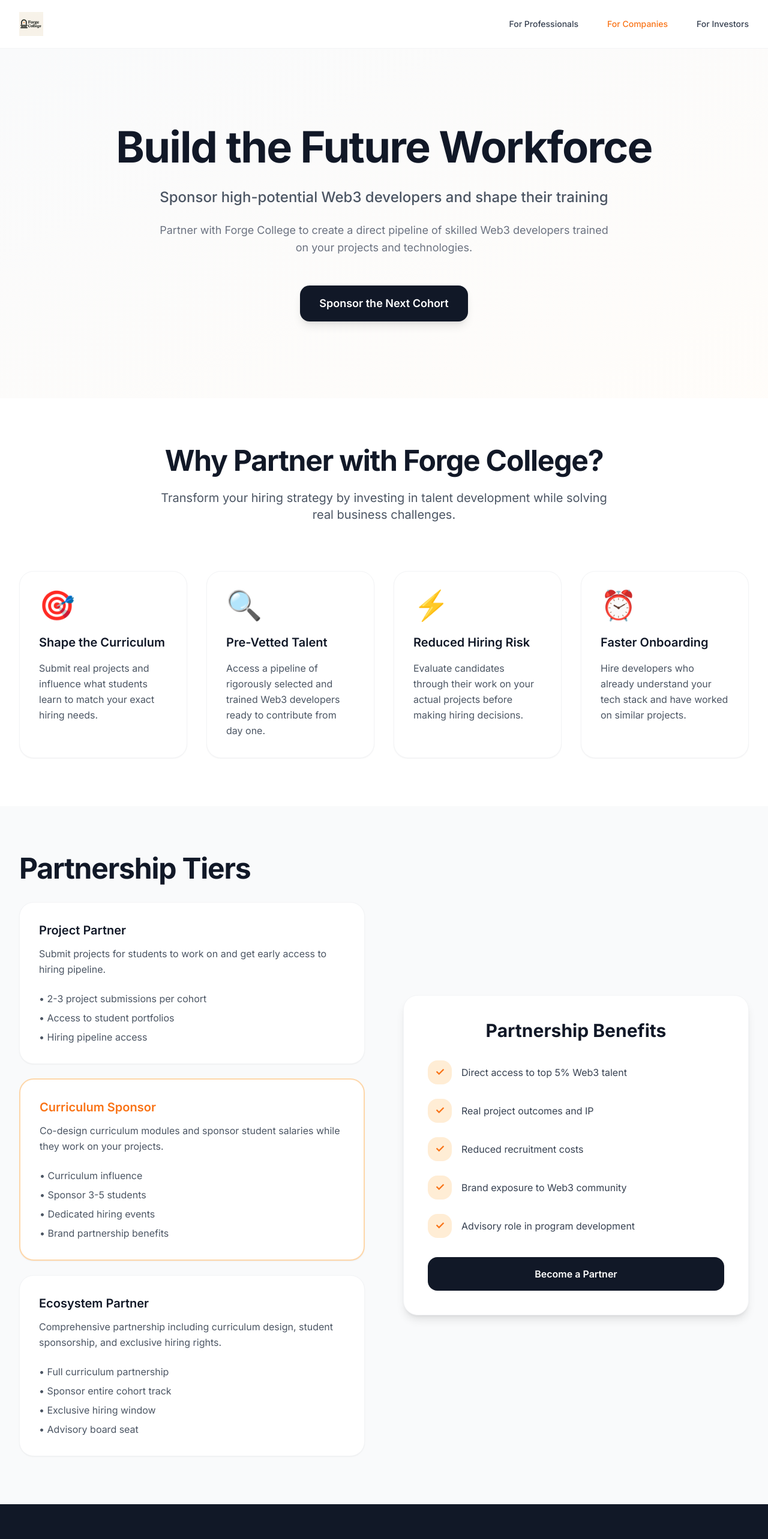
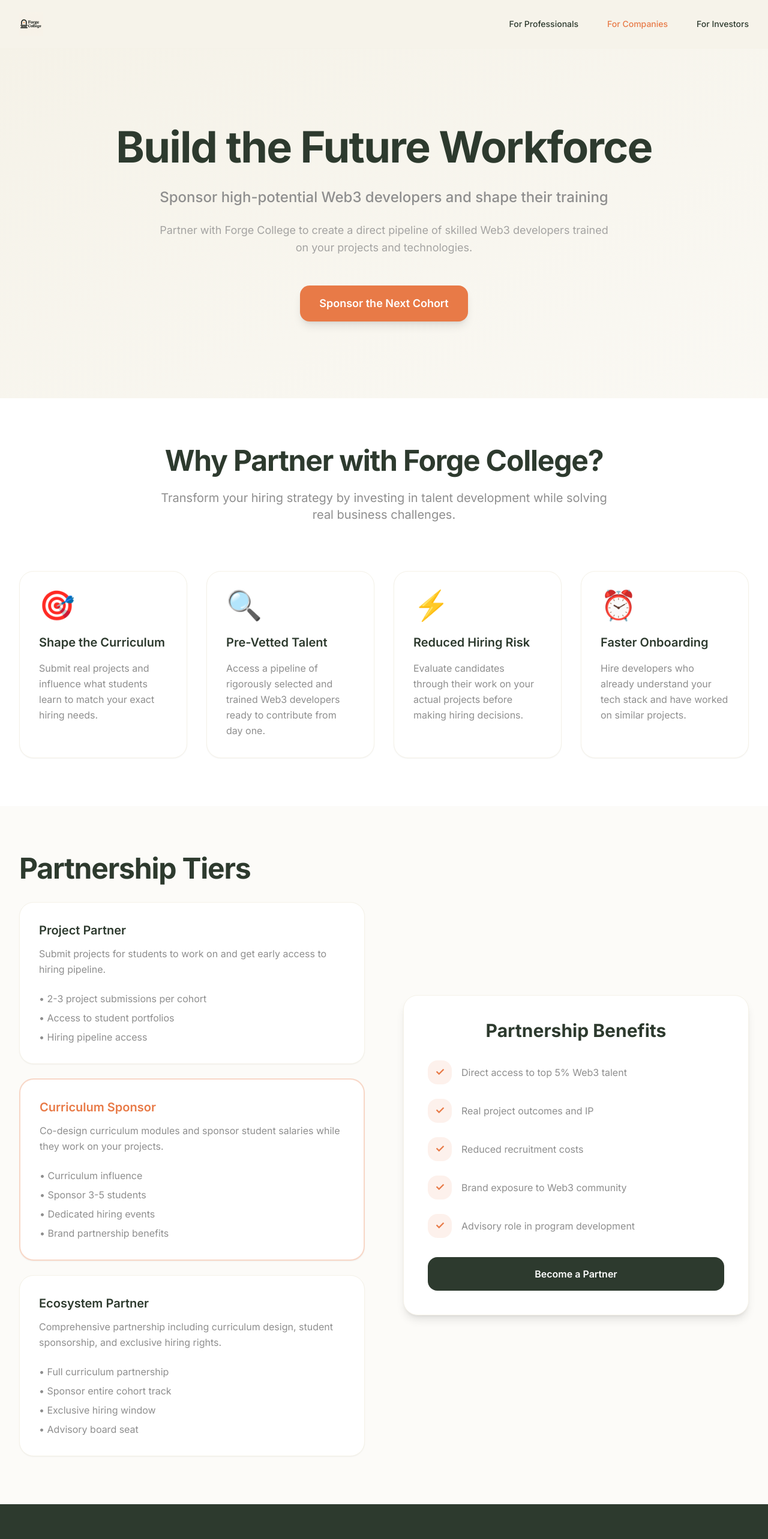
Before and after one commit to arturrod96/forge-college, a React (Vite) app: page /companies in a window 1280 px wide. Shown: the top 2566 px of the page at 60% size. Built offline with nearby package versions, Linux system fonts and the light colour scheme.

Commit message:
Update website color palette
Apply the new color scheme based on the provided palette.

```diff
--- a/src/components/FeatureCard.tsx
+++ b/src/components/FeatureCard.tsx
@@ -7,10 +7,10 @@ interface FeatureCardProps {
 
 const FeatureCard = ({ icon, title, description }: FeatureCardProps) => {
   return (
-    <div className="bg-white rounded-3xl p-8 shadow-sm border border-gray-100 hover:shadow-lg hover:border-orange-100 transition-all duration-300 group">
+    <div className="bg-white rounded-3xl p-8 shadow-sm border border-forge-cream hover:shadow-lg hover:border-forge-orange/20 transition-all duration-300 group">
       <div className="text-5xl mb-6 group-hover:scale-110 transition-transform duration-300">{icon}</div>
-      <h3 className="text-xl font-semibold text-gray-900 mb-4">{title}</h3>
-      <p className="text-gray-600 leading-relaxed">{description}</p>
+      <h3 className="text-xl font-semibold text-forge-dark mb-4">{title}</h3>
+      <p className="text-forge-gray leading-relaxed">{description}</p>
     </div>
   );
 };
--- a/src/components/Hero.tsx
+++ b/src/components/Hero.tsx
@@ -10,20 +10,20 @@ interface HeroProps {
 
 const Hero = ({ title, subtitle, description, ctaText, onCtaClick }: HeroProps) => {
   return (
-    <section className="relative py-24 lg:py-32 bg-gradient-to-br from-gray-50 to-orange-50/30">
+    <section className="relative py-24 lg:py-32 bg-gradient-to-br from-forge-cream to-forge-cream/50">
       <div className="max-w-6xl mx-auto px-6 lg:px-8 text-center">
-        <h1 className="text-5xl lg:text-7xl font-bold text-gray-900 mb-8 leading-[1.1] tracking-tight">
+        <h1 className="text-5xl lg:text-7xl font-bold text-forge-dark mb-8 leading-[1.1] tracking-tight">
           {title}
         </h1>
-        <p className="text-xl lg:text-2xl text-gray-600 mb-6 font-medium max-w-4xl mx-auto">
+        <p className="text-xl lg:text-2xl text-forge-gray mb-6 font-medium max-w-4xl mx-auto">
           {subtitle}
         </p>
-        <p className="text-lg text-gray-500 mb-12 max-w-3xl mx-auto leading-relaxed">
+        <p className="text-lg text-forge-gray/80 mb-12 max-w-3xl mx-auto leading-relaxed">
           {description}
         </p>
         <button
           onClick={onCtaClick}
-          className="bg-gray-900 text-white px-8 py-4 rounded-2xl text-lg font-semibold hover:bg-gray-800 transition-all duration-200 transform hover:scale-[1.02] shadow-lg hover:shadow-xl"
+          className="bg-forge-orange text-white px-8 py-4 rounded-2xl text-lg font-semibold hover:bg-forge-orange-light transition-all duration-200 transform hover:scale-[1.02] shadow-lg hover:shadow-xl"
         >
           {ctaText}
         </button>
--- a/src/components/Navbar.tsx
+++ b/src/components/Navbar.tsx
@@ -14,7 +14,7 @@ const Navbar = () => {
   ];
 
   return (
-    <nav className="bg-white/80 backdrop-blur-xl border-b border-gray-100 sticky top-0 z-50">
+    <nav className="bg-forge-cream/90 backdrop-blur-xl border-b border-forge-cream sticky top-0 z-50">
       <div className="max-w-7xl mx-auto px-6 lg:px-8">
         <div className="flex justify-between items-center h-20">
           <Link to="/" className="flex items-center space-x-3">
@@ -33,8 +33,8 @@ const Navbar = () => {
                 to={item.path}
                 className={`text-sm font-medium transition-all duration-200 ${
                   location.pathname === item.path
-                    ? 'text-orange-500'
-                    : 'text-gray-700 hover:text-orange-500'
+                    ? 'text-forge-orange'
+                    : 'text-forge-dark hover:text-forge-orange'
                 }`}
               >
                 {item.label}
@@ -46,7 +46,7 @@ const Navbar = () => {
           <div className="md:hidden">
             <button
               onClick={() => setIsOpen(!isOpen)}
-              className="text-gray-700 hover:text-orange-500 transition-colors p-2"
+              className="text-forge-dark hover:text-forge-orange transition-colors p-2"
             >
               {isOpen ? <X size={24} /> : <Menu size={24} />}
             </button>
@@ -55,7 +55,7 @@ const Navbar = () => {
 
         {/* Mobile Navigation */}
         {isOpen && (
-          <div className="md:hidden border-t border-gray-100 py-6 bg-white/95 backdrop-blur-xl">
+          <div className="md:hidden border-t border-forge-cream py-6 bg-forge-cream/95 backdrop-blur-xl">
             {navItems.map((item) => (
               <Link
                 key={item.path}
@@ -63,8 +63,8 @@ const Navbar = () => {
                 onClick={() => setIsOpen(false)}
                 className={`block py-3 text-base font-medium transition-colors ${
                   location.pathname === item.path
-                    ? 'text-orange-500'
-                    : 'text-gray-700 hover:text-orange-500'
+                    ? 'text-forge-orange'
+                    : 'text-forge-dark hover:text-forge-orange'
                 }`}
               >
                 {item.label}
--- a/src/pages/Companies.tsx
+++ b/src/pages/Companies.tsx
@@ -68,10 +68,10 @@ const Companies = () => {
       <section className="py-20 bg-white">
         <div className="max-w-7xl mx-auto px-6 lg:px-8">
           <div className="text-center mb-20">
-            <h2 className="text-4xl lg:text-5xl font-bold text-gray-900 mb-6 tracking-tight">
+            <h2 className="text-4xl lg:text-5xl font-bold text-forge-dark mb-6 tracking-tight">
               Why Partner with Forge College?
             </h2>
-            <p className="text-xl text-gray-600 max-w-3xl mx-auto">
+            <p className="text-xl text-forge-gray max-w-3xl mx-auto">
               Transform your hiring strategy by investing in talent development while solving real business challenges.
             </p>
           </div>
@@ -89,37 +89,37 @@ const Companies = () => {
         </div>
       </section>
 
-      <section className="py-20 bg-gray-50">
+      <section className="py-20 bg-forge-cream/30">
         <div className="max-w-7xl mx-auto px-6 lg:px-8">
           <div className="grid lg:grid-cols-2 gap-16 items-center">
             <div>
-              <h2 className="text-4xl lg:text-5xl font-bold text-gray-900 mb-8 tracking-tight">
+              <h2 className="text-4xl lg:text-5xl font-bold text-forge-dark mb-8 tracking-tight">
                 Partnership Tiers
               </h2>
               <div className="space-y-6">
-                <div className="bg-white rounded-3xl p-8 shadow-sm border border-gray-100">
-                  <h3 className="text-xl font-semibold text-gray-900 mb-3">Project Partner</h3>
-                  <p className="text-gray-600 mb-6 leading-relaxed">Submit projects for students to work on and get early access to hiring pipeline.</p>
-                  <ul className="text-gray-600 space-y-2">
+                <div className="bg-white rounded-3xl p-8 shadow-sm border border-forge-cream">
+                  <h3 className="text-xl font-semibold text-forge-dark mb-3">Project Partner</h3>
+                  <p className="text-forge-gray mb-6 leading-relaxed">Submit projects for students to work on and get early access to hiring pipeline.</p>
+                  <ul className="text-forge-gray space-y-2">
                     <li>• 2-3 project submissions per cohort</li>
                     <li>• Access to student portfolios</li>
                     <li>• Hiring pipeline access</li>
                   </ul>
                 </div>
-                <div className="bg-white rounded-3xl p-8 shadow-sm border-2 border-orange-200">
-                  <h3 className="text-xl font-semibold text-orange-500 mb-3">Curriculum Sponsor</h3>
-                  <p className="text-gray-600 mb-6 leading-relaxed">Co-design curriculum modules and sponsor student salaries while they work on your projects.</p>
-                  <ul className="text-gray-600 space-y-2">
+                <div className="bg-white rounded-3xl p-8 shadow-sm border-2 border-forge-orange/30">
+                  <h3 className="text-xl font-semibold text-forge-orange mb-3">Curriculum Sponsor</h3>
+                  <p className="text-forge-gray mb-6 leading-relaxed">Co-design curriculum modules and sponsor student salaries while they work on your projects.</p>
+                  <ul className="text-forge-gray space-y-2">
                     <li>• Curriculum influence</li>
                     <li>• Sponsor 3-5 students</li>
                     <li>• Dedicated hiring events</li>
                     <li>• Brand partnership benefits</li>
                   </ul>
                 </div>
-                <div className="bg-white rounded-3xl p-8 shadow-sm border border-gray-100">
-                  <h3 className="text-xl font-semibold text-gray-900 mb-3">Ecosystem Partner</h3>
-                  <p className="text-gray-600 mb-6 leading-relaxed">Comprehensive partnership including curriculum design, student sponsorship, and exclusive hiring rights.</p>
-                  <ul className="text-gray-600 space-y-2">
+                <div className="bg-white rounded-3xl p-8 shadow-sm border border-forge-cream">
+                  <h3 className="text-xl font-semibold text-forge-dark mb-3">Ecosystem Partner</h3>
+                  <p className="text-forge-gray mb-6 leading-relaxed">Comprehensive partnership including curriculum design, student sponsorship, and exclusive hiring rights.</p>
+                  <ul className="text-forge-gray space-y-2">
                     <li>• Full curriculum partnership</li>
                     <li>• Sponsor entire cohort track</li>
                     <li>• Exclusive hiring window</li>
@@ -128,43 +128,43 @@ const Companies = () => {
                 </div>
               </div>
             </div>
-            <div className="bg-white rounded-3xl p-10 shadow-lg border border-gray-100">
-              <h3 className="text-3xl font-bold text-gray-900 mb-8 text-center">Partnership Benefits</h3>
+            <div className="bg-white rounded-3xl p-10 shadow-lg border border-forge-cream">
+              <h3 className="text-3xl font-bold text-forge-dark mb-8 text-center">Partnership Benefits</h3>
               <div className="space-y-6">
                 <div className="flex items-center space-x-4">
-                  <div className="bg-orange-100 rounded-2xl w-10 h-10 flex items-center justify-center">
-                    <span className="text-orange-500 font-bold text-lg">✓</span>
+                  <div className="bg-forge-orange/10 rounded-2xl w-10 h-10 flex items-center justify-center">
+                    <span className="text-forge-orange font-bold text-lg">✓</span>
                   </div>
-                  <span className="text-gray-700">Direct access to top 5% Web3 talent</span>
+                  <span className="text-forge-gray">Direct access to top 5% Web3 talent</span>
                 </div>
                 <div className="flex items-center space-x-4">
-                  <div className="bg-orange-100 rounded-2xl w-10 h-10 flex items-center justify-center">
-                    <span className="text-orange-500 font-bold text-lg">✓</span>
+                  <div className="bg-forge-orange/10 rounded-2xl w-10 h-10 flex items-center justify-center">
+                    <span className="text-forge-orange font-bold text-lg">✓</span>
                   </div>
-                  <span className="text-gray-700">Real project outcomes and IP</span>
+                  <span className="text-forge-gray">Real project outcomes and IP</span>
                 </div>
                 <div className="flex items-center space-x-4">
-                  <div className="bg-orange-100 rounded-2xl w-10 h-10 flex items-center justify-center">
-                    <span className="text-orange-500 font-bold text-lg">✓</span>
+                  <div className="bg-forge-orange/10 rounded-2xl w-10 h-10 flex items-center justify-center">
+                    <span className="text-forge-orange font-bold text-lg">✓</span>
                   </div>
-                  <span className="text-gray-700">Reduced recruitment costs</span>
+                  <span className="text-forge-gray">Reduced recruitment costs</span>
                 </div>
                 <div className="flex items-center space-x-4">
-                  <div className="bg-orange-100 rounded-2xl w-10 h-10 flex items-center justify-center">
-                    <span className="text-orange-500 font-bold text-lg">✓</span>
+                  <div className="bg-forge-orange/10 rounded-2xl w-10 h-10 flex items-center justify-center">
+                    <span className="text-forge-orange font-bold text-lg">✓</span>
                   </div>
-                  <span className="text-gray-700">Brand exposure to Web3 community</span>
+                  <span className="text-forge-gray">Brand exposure to Web3 community</span>
                 </div>
                 <div className="flex items-center space-x-4">
-                  <div className="bg-orange-100 rounded-2xl w-10 h-10 flex items-center justify-center">
-                    <span className="text-orange-500 font-bold text-lg">✓</span>
+                  <div className="bg-forge-orange/10 rounded-2xl w-10 h-10 flex items-center justify-center">
+                    <span className="text-forge-orange font-bold text-lg">✓</span>
                   </div>
-                  <span className="text-gray-700">Advisory role in program development</span>
+                  <span className="text-forge-gray">Advisory role in program development</span>
                 </div>
               </div>
               <button
                 onClick={() => setShowForm(true)}
-                className="w-full bg-gray-900 text-white py-4 rounded-2xl font-semibold hover:bg-gray-800 transition-all duration-200 transform hover:scale-[1.02] mt-8"
+                className="w-full bg-forge-dark text-white py-4 rounded-2xl font-semibold hover:bg-forge-dark/90 transition-all duration-200 transform hover:scale-[1.02] mt-8"
               >
                 Become a Partner
               </button>
@@ -173,12 +173,12 @@ const Companies = () => {
         </div>
       </section>
 
-      <section className="py-20 bg-gray-900 text-white">
+      <section className="py-20 bg-forge-dark text-white">
         <div className="max-w-7xl mx-auto px-6 lg:px-8 text-center">
           <h2 className="text-4xl lg:text-5xl font-bold mb-8 tracking-tight">
             Trusted by Leading Web3 Companies
           </h2>
-          <p className="text-xl text-gray-300 mb-16 max-w-3xl mx-auto">
+          <p className="text-xl text-forge-cream/80 mb-16 max-w-3xl mx-auto">
             Join innovative companies that are already building the future workforce through Forge College partnerships.
           </p>
           <div className="grid grid-cols-2 md:grid-cols-4 gap-8 items-center opacity-60">
--- a/tailwind.config.ts
+++ b/tailwind.config.ts
@@ -23,6 +23,14 @@ export default {
 				sans: ['Inter', 'sans-serif'],
 			},
 			colors: {
+				// Custom palette colors
+				forge: {
+					dark: '#2D3A2E',     // Dark green
+					cream: '#F5F2E8',    // Light cream/beige
+					orange: '#E87A47',   // Main orange
+					'orange-light': '#F4A261', // Light orange
+					gray: '#8E8E8E',     // Gray
+				},
 				border: 'hsl(var(--border))',
 				input: 'hsl(var(--input))',
 				ring: 'hsl(var(--ring))',
```
Also changed, not shown: src/pages/Professionals.tsx (+21 -21 lines).
